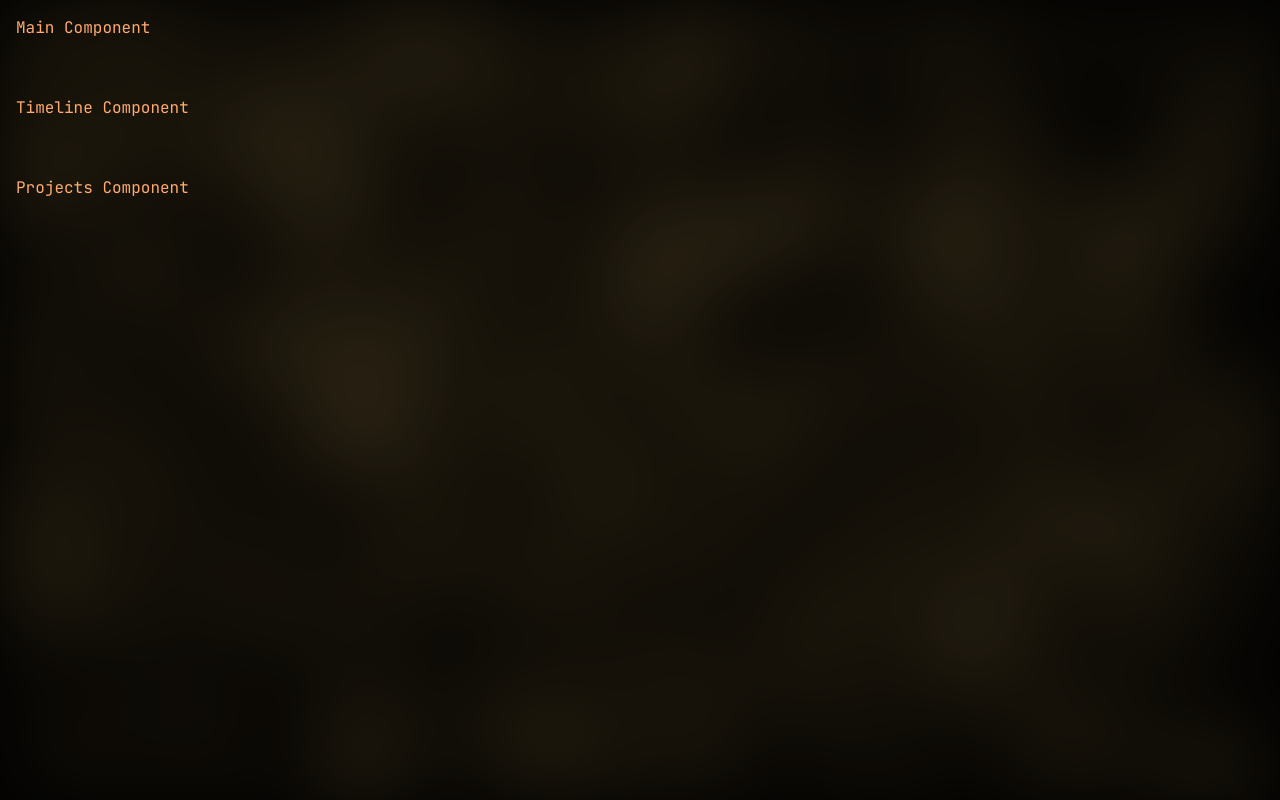
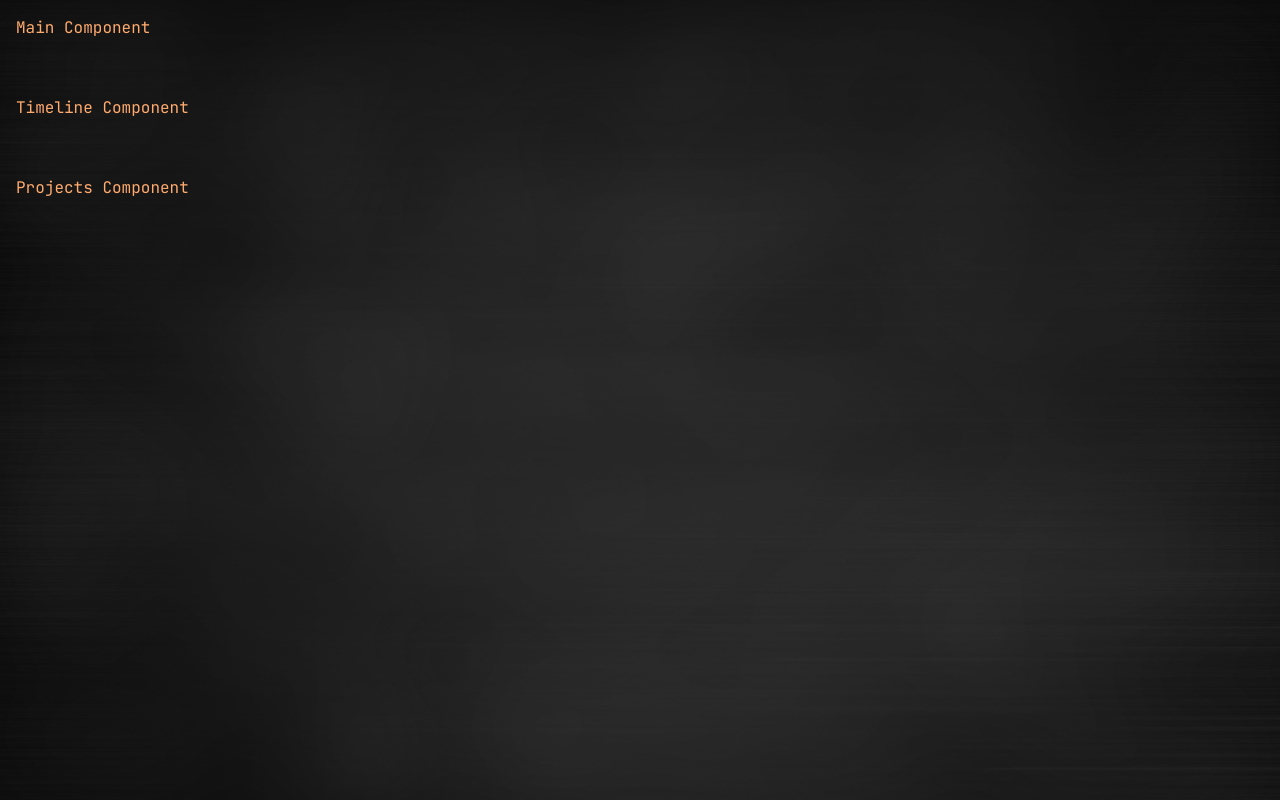
Before and after one commit to JakubKorytko/portfolio, a Next.js app: page / in a window 1280 px wide. Built offline with nearby package versions, Linux system fonts and the light colour scheme.

Commit message:
Correct page background a little

```diff
--- a/app/globals.css
+++ b/app/globals.css
@@ -10,6 +10,7 @@
 @theme inline {
   --primary: var(--primary);
   --primary-bold: var(--primary-bold);
+  --bg-black-400: rgba(0, 0, 0, 0.2);
 }
 
 section {
@@ -29,6 +30,8 @@ body {
 body {
   color: var(--foreground);
   background-color: #020202;
+  background-image: url('/images/bg.jpg');
+    background-size: cover;
   display: flex;
   justify-content: center;
   align-items: center;
--- a/components/Background/config.ts
+++ b/components/Background/config.ts
@@ -1,7 +1,7 @@
 import { IParticlesProps } from "@tsparticles/react";
 
-const BASE_SIZE = 100;
-const BASE_DISTANCE = 200;
+const BASE_SIZE = 80;
+const BASE_DISTANCE = 225;
 
 const tsParticlesConfig = {
   base: {
@@ -9,33 +9,33 @@ const tsParticlesConfig = {
     height: 1305,
     size: {
       min: 40,
-      max: 300,
+      max: 500,
       value: BASE_SIZE,
     },
     distance: {
       min: 80,
-      max: 250,
+      max: 500,
       value: BASE_DISTANCE,
     },
   },
   fpsLimit: 30,
   style: {
     filter: "blur(40px)",
-    opacity: "0.8",
+    opacity: "0.1",
   },
   particles: {
     size: {
       value: BASE_SIZE,
     },
     opacity: {
-      value: 0.02,
+      value: 0.1,
     },
     number: {
-      value: 1500,
+      value: 1600,
     },
     reduceDuplicates: true,
     color: {
-      value: "#ffab6e",
+      value: "#ffffff",
     },
     move: {
       enable: true,
```
